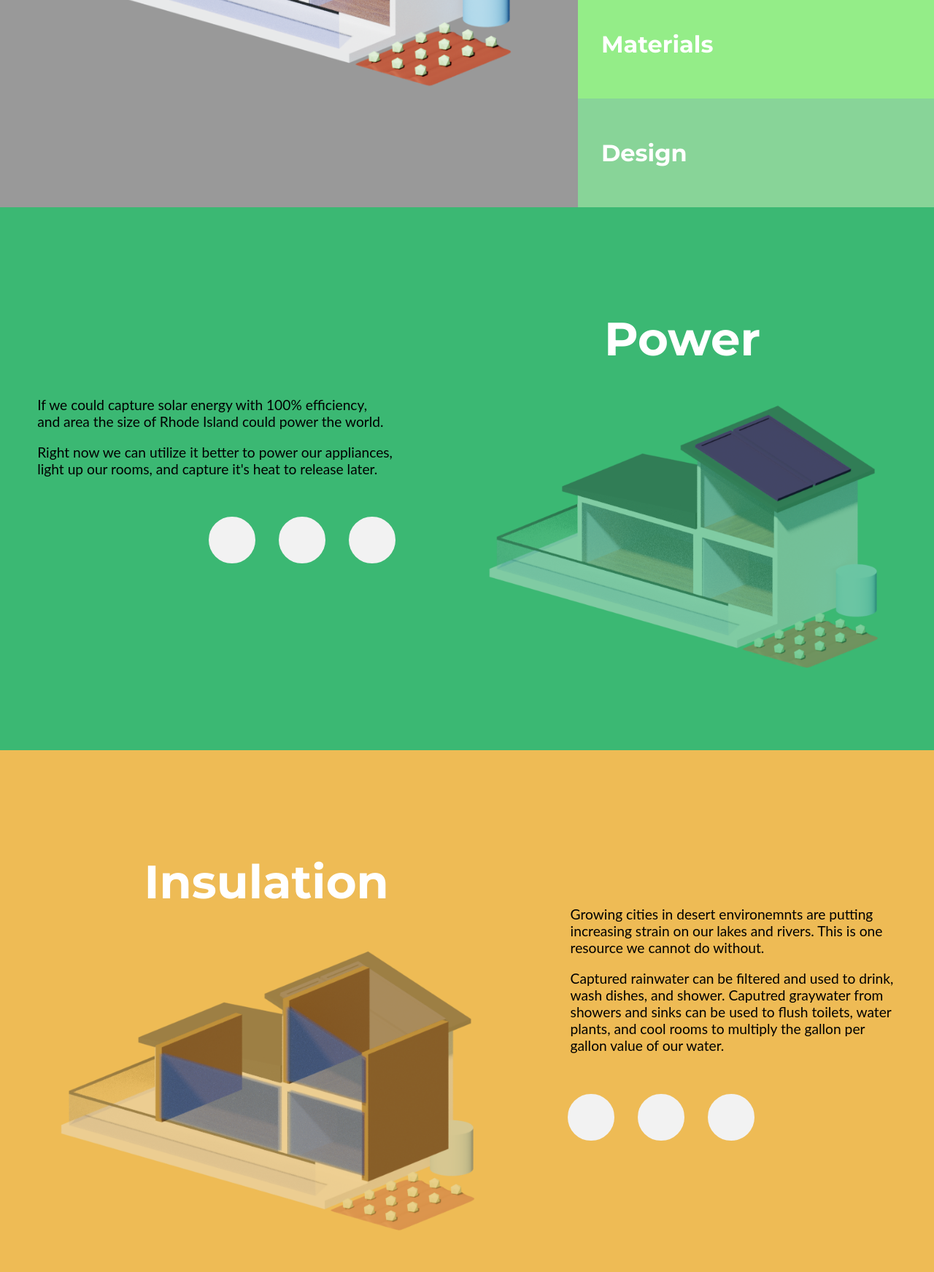
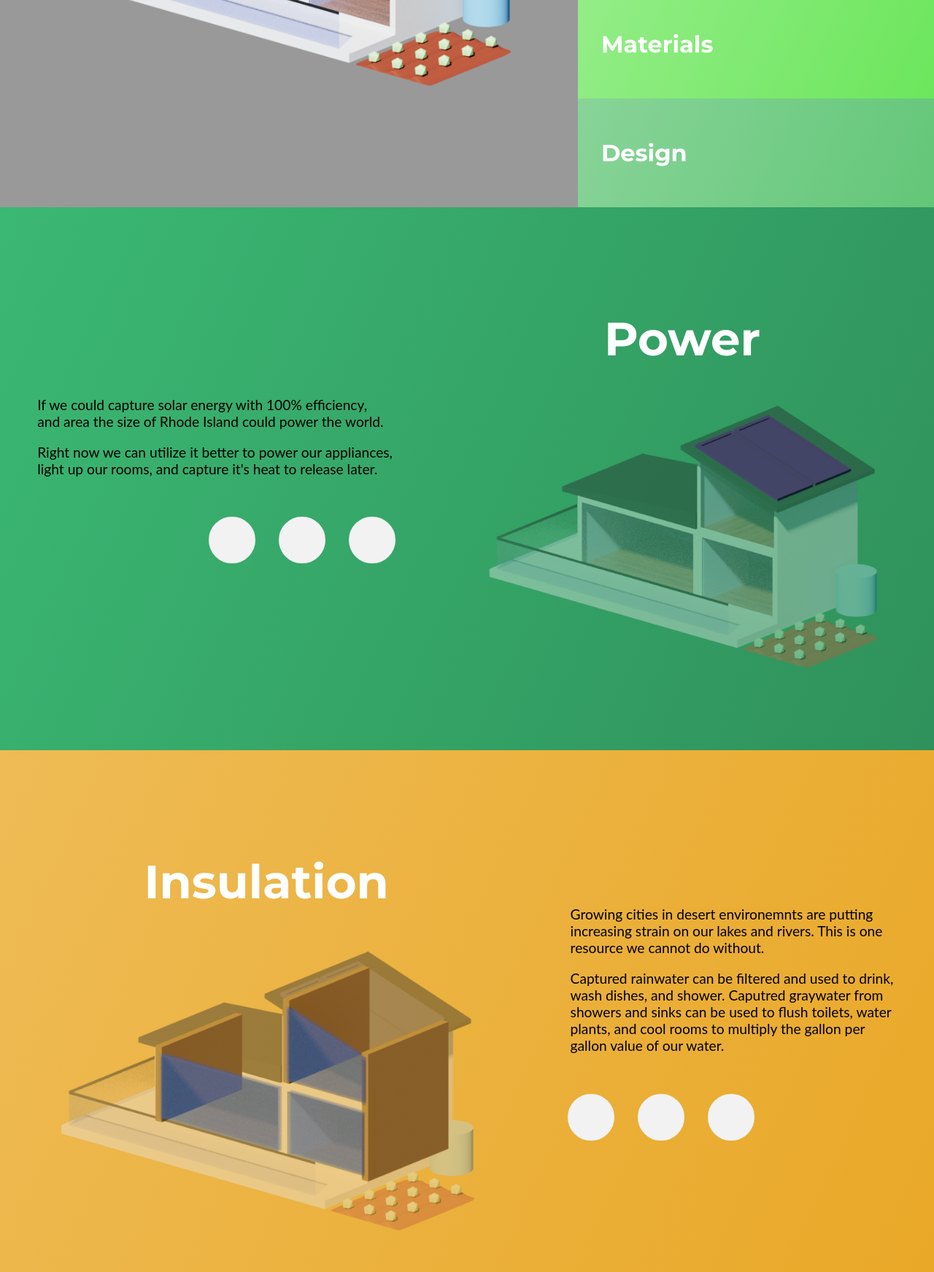
Before and after one commit to milesdelliott/sustainablehouse, a website: page index.pug in a window 1280 px wide. Shown: the part 460-2203 px from the top of the page at 73% size. Drawn offline with nearby package versions, Linux system fonts and the light colour scheme; files that its build step writes are made by us from their sources.

Commit message:
css gradients

```diff
--- a/style/main.scss
+++ b/style/main.scss
@@ -326,21 +326,26 @@ h1, h2 {
 }
 
 .item:nth-child(2), .item-nav-item:nth-child(1) .item-nav-item-link, .top-nav-item:nth-child(1) .top-nav-item-link  {
-    background-color: #3BB873;
+    $color: #3BB873;
+    background-image: linear-gradient(115deg, $color, darken($color, 10%));
 }
 
 .item:nth-child(3), .item-nav-item:nth-child(2) .item-nav-item-link, .top-nav-item:nth-child(2) .top-nav-item-link {
-    background-color: #EEBB55
+    $color: #EEBB55;
+    background-image: linear-gradient(115deg, $color, darken($color, 10%));
 }
 
 .item:nth-child(4), .item-nav-item:nth-child(3) .item-nav-item-link, .top-nav-item:nth-child(3) .top-nav-item-link {
-    background-color: #82A6CB;
+    $color: #82A6CB;
+    background-image: linear-gradient(115deg, $color, darken($color, 10%));
 }
 
 .item:nth-child(5), .item-nav-item:nth-child(4) .item-nav-item-link, .top-nav-item:nth-child(4) .top-nav-item-link {
-    background-color: #94ED88;
+    $color: #94ED88;
+    background-image: linear-gradient(115deg, $color, darken($color, 10%));
 }
 
 .item:nth-child(6), .item-nav-item:nth-child(5) .item-nav-item-link, .top-nav-item:nth-child(5) .top-nav-item-link  {
-    background-color: #88D498;
+    $color: #88D498;
+    background-image: linear-gradient(115deg, $color, darken($color, 10%));
 }
```
Also changed, not shown: style/main.css.
